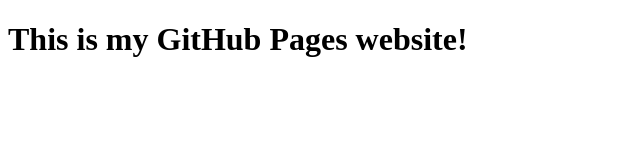
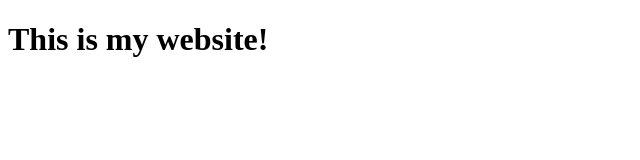
Before and after one commit to nataliiagast/nataliiagast.github.io, a plain HTML site: page index.html in a window 1280 px wide. Shown: the whole page, without its empty margins (0-640 px from the left). Drawn offline with Linux system fonts and the light colour scheme.

Commit message:
First commit

```diff
--- a/index.html
+++ b/index.html
@@ -8,7 +8,7 @@
 </head>
 <body>
     <h1>
-        This is my GitHub Pages website!
+        This is my website!
     </h1>
 </body>
 </html>
```
